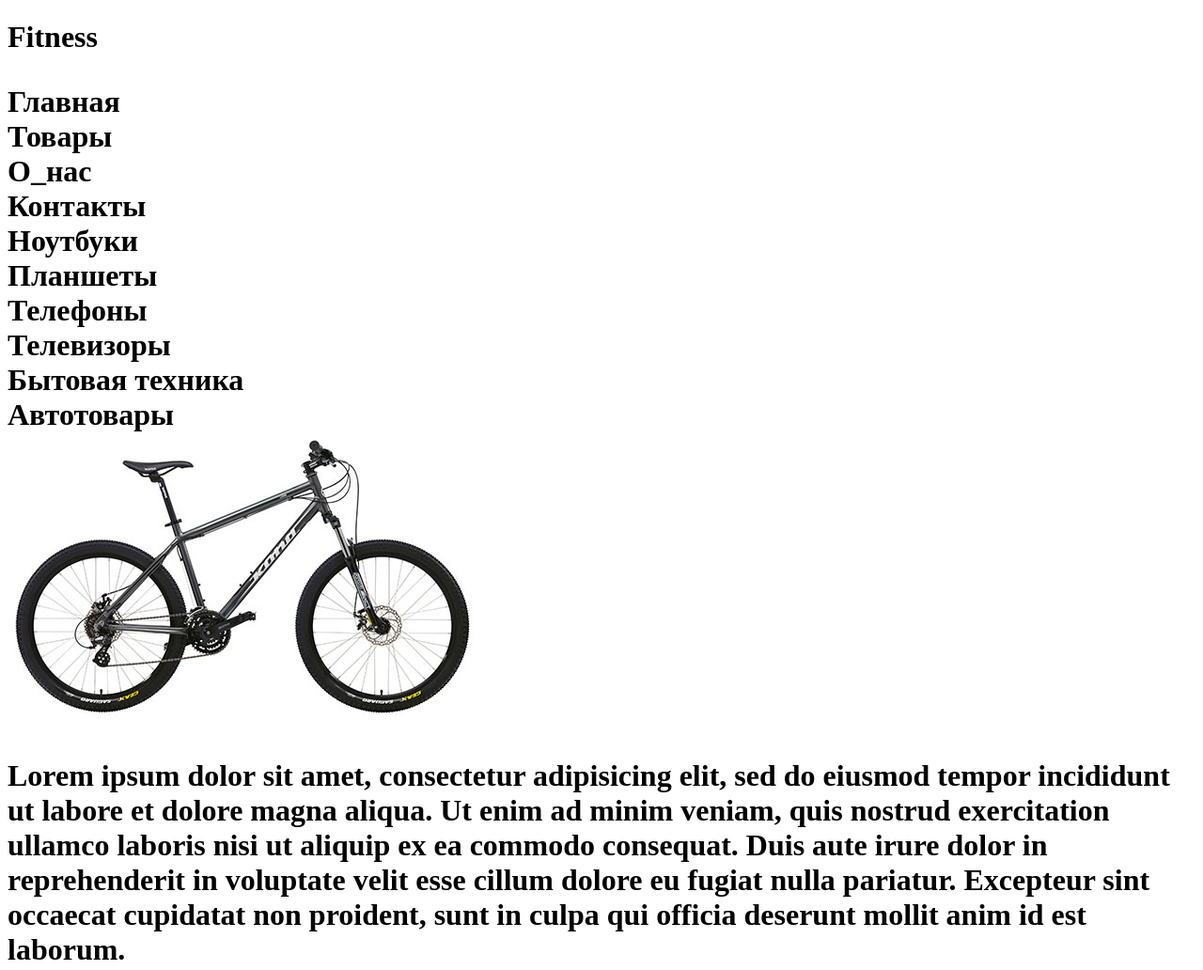
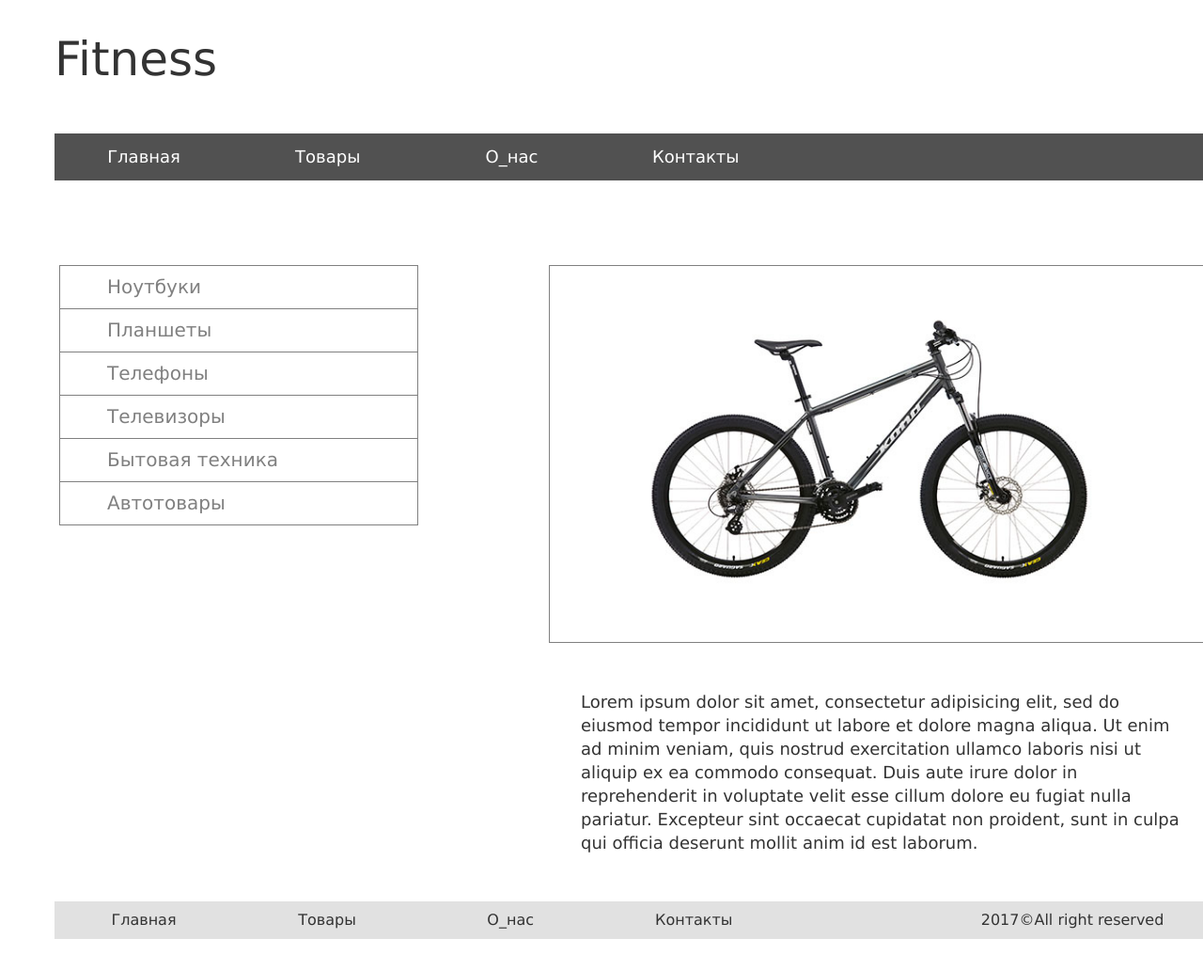
Before and after one commit to MaxHalimon/Homeworks, a plain HTML site: page Homework-3 Tech/index.html in a window 1280 px wide. Shown: the top 1032 px of the page at 94% size. Drawn offline with Linux system fonts and the light colour scheme.

Commit message:
08.03.17

```diff
--- a/Homework-3 Tech/index.html
+++ b/Homework-3 Tech/index.html
@@ -3,7 +3,7 @@
   <head>
 <meta charset="utf-8">
 <title>Fitness</title>
-<link rel="stylesheet" href="Fitness.css">
+<link rel="stylesheet" href="index.css">
   </head>
   <body>
     <p><h1> Fitness </hi></p>
```
